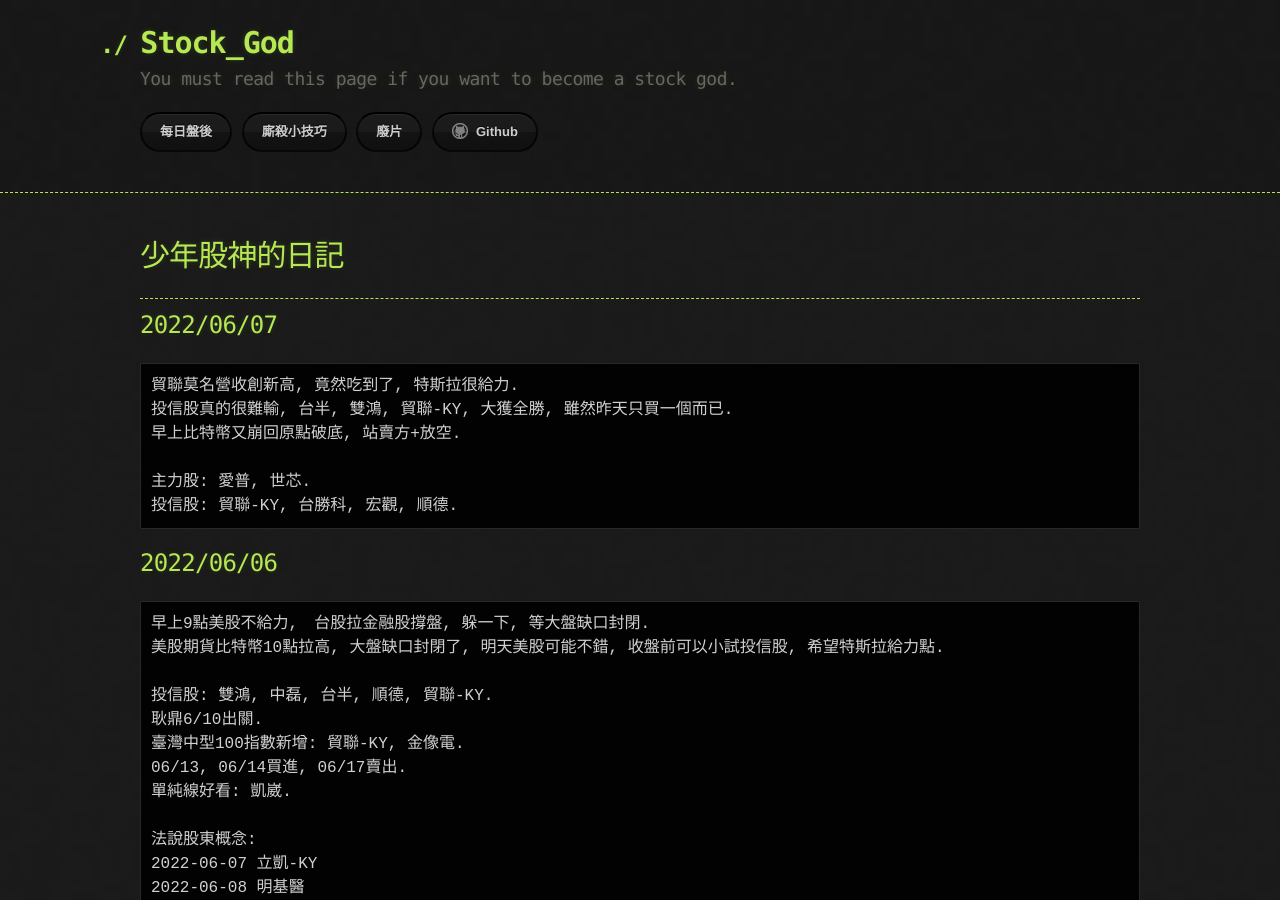
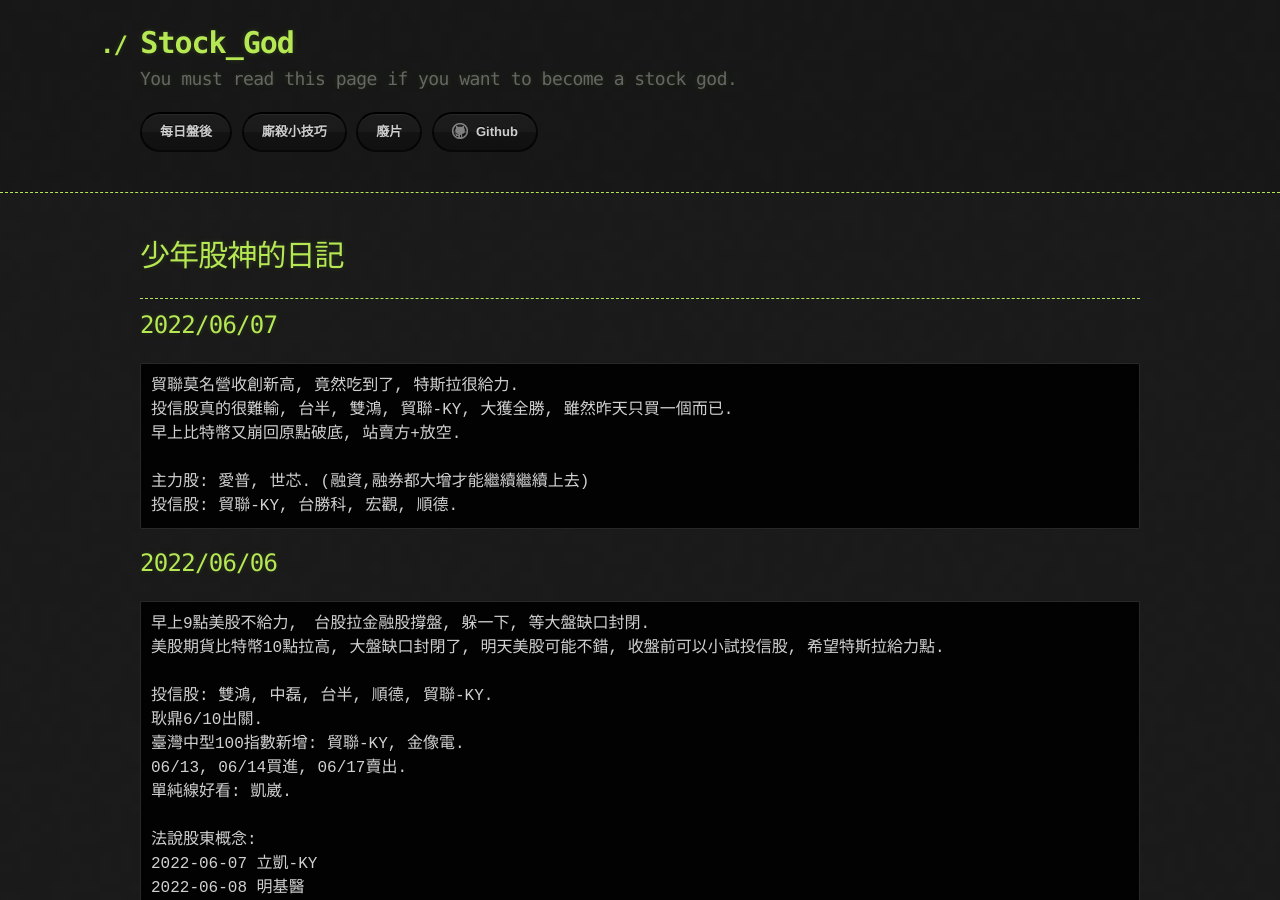
Before and after one commit to lepg5487/Stock_God, a Jekyll site: the page built from index.md, in a window 1280 px wide and 900 px high. Built offline with Jekyll 4.4.1, drawn with Linux system fonts in a browser that asks for light colours; our own code applies the rules of GitHub Pages for plain Markdown files.

Commit message:
Update index.md

````diff
--- a/index.md
+++ b/index.md
@@ -12,7 +12,7 @@
 投信股真的很難輸, 台半, 雙鴻, 貿聯-KY, 大獲全勝, 雖然昨天只買一個而已.
 早上比特幣又崩回原點破底, 站賣方+放空.
 
-主力股: 愛普, 世芯.
+主力股: 愛普, 世芯. (融資,融券都大增才能繼續繼續上去)
 投信股: 貿聯-KY, 台勝科, 宏觀, 順德.
 ```
 
````
